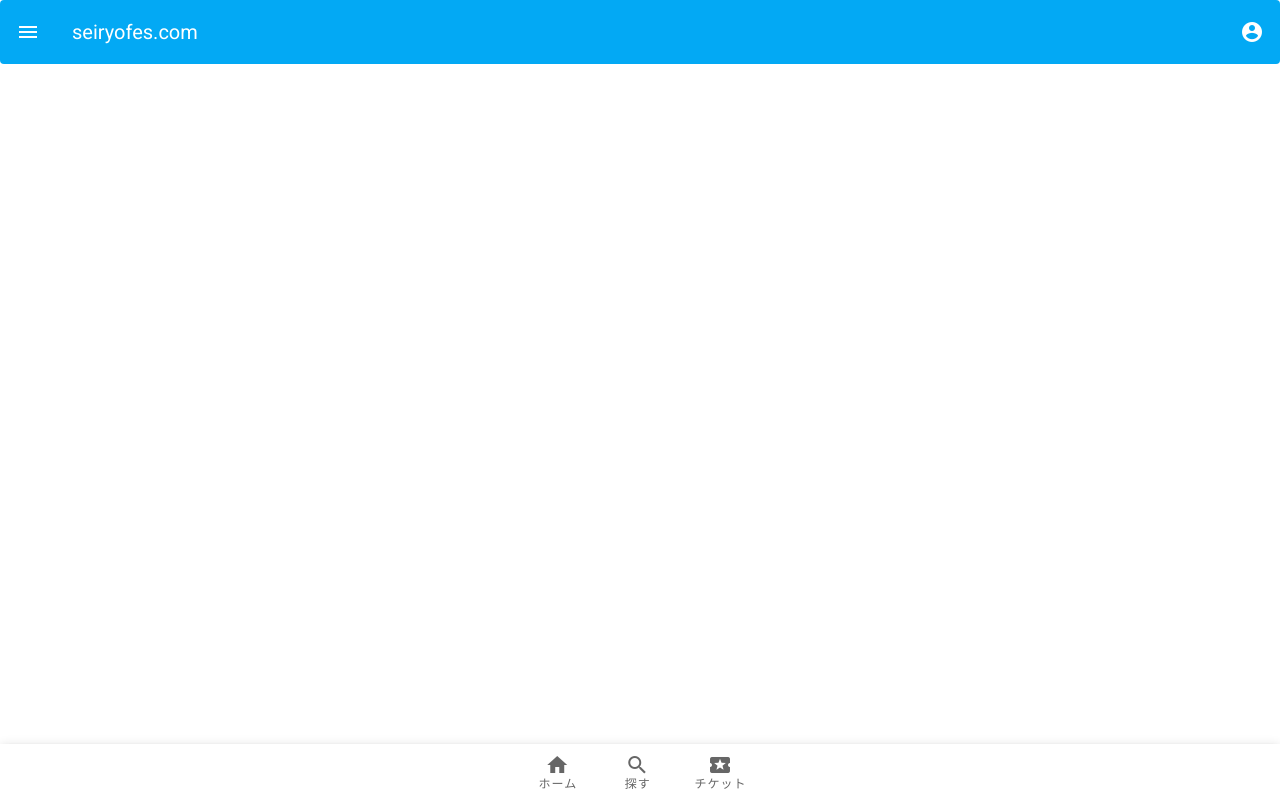
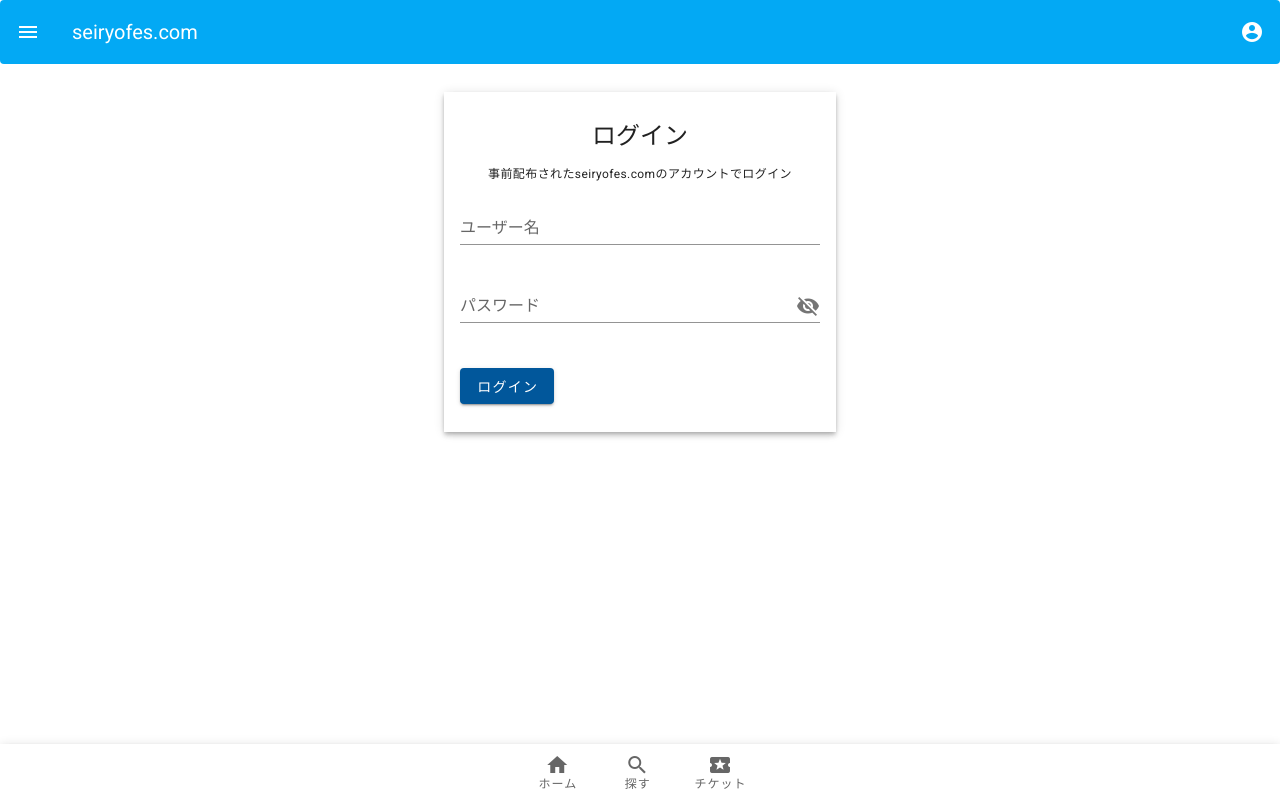
Before and after one commit to hibiya-itchief/2023-quaint-app, a Nuxt app: page /login in a window 1280 px wide. Built offline with nearby package versions, Linux system fonts and the light colour scheme.

Commit message:
signin.vueをlogin.vueに名称変更 デザインを変更

```diff
--- a/nuxt.config.js
+++ b/nuxt.config.js
@@ -65,9 +65,9 @@ export default {
   //Authorization
   auth: {
     redirect:{
-      login:"/signin",
-      logout:"/signin",
-      home:"/groups"
+      login:"/login",
+      logout:"/login",
+      home:"/tickets"
     },
     watchLoggedIn:true,
     localStorage:false,
--- a/pages/signin.vue
+++ b/pages/login.vue
@@ -1,19 +1,23 @@
 <template>
+<div>
 <v-row
   justify="center" align-content="center"
+  class="ma-4"
 >
 <v-col cols="11" md="6" lg="4">
 <v-sheet
   color="white"
   elevation="4"
-  class="pa-3"
+  class="pa-4"
 >
  <form>
-    <p class="text-subtitle-1">事前に配布されたseiryofes.comのアカウントでサインイン</p>
+    <h2 align="center" class="text-h5 ma-3">ログイン</h2>
+    <p align="center" class="text-caption">事前配布されたseiryofes.comのアカウントでログイン</p>
     <v-text-field
       v-model="login.username"
       label="ユーザー名"
       required
+      class="my-3"
     ></v-text-field>
     <v-text-field
       v-model="login.password"
@@ -21,9 +25,12 @@
       :type="pw_visible ? 'text' : 'password'"
       label="パスワード"
       @click:append="pw_visible = !pw_visible"
+      class="my-3"
     ></v-text-field>
     <v-btn
+      class="light-blue darken-4 my-3"
       @click="userLogin"
+      dark
     >
       ログイン
     </v-btn>
@@ -31,6 +38,17 @@
 </v-sheet>
 </v-col>
 </v-row>
+<v-snackbar
+  v-model="loginerror"
+>
+  ユーザー名またはパスワードが違います。
+</v-snackbar>
+<v-snackbar
+  v-model="logout"
+>
+  ログアウトしました。
+</v-snackbar>
+</div>
 </template>
 
 <script>
@@ -44,7 +62,14 @@ export default {
       },
       username:"",
       password:"",
-      pw_visible:false
+      pw_visible:false,
+      loginerror:false,
+      logout:false
+    }
+  },
+  mounted(){
+    if(typeof this.$route.query.logout != 'undefined'){
+      this.logout=true
     }
   },
   methods: {
@@ -62,7 +87,7 @@ export default {
         }
 
       } catch (err) {
-
+        this.loginerror=true
       }
     }
   }
```
